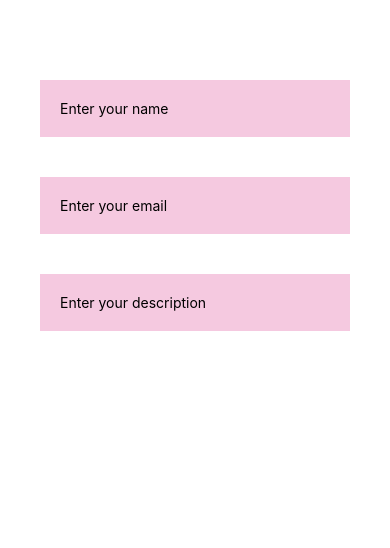
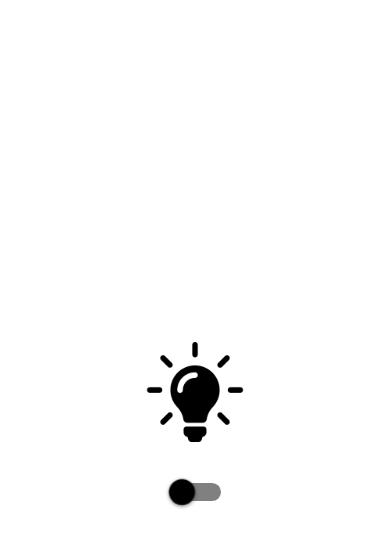
Before and after one commit to Ravindersharma83/NativeComponents, a React Native app: screen / in a window 390 px wide. Shown: the top 548 px of the page. Built offline with nearby package versions, Linux system fonts and the light colour scheme.

Commit message:
10- Switch Component

```diff
--- a/App.tsx
+++ b/App.tsx
@@ -7,6 +7,7 @@ import RefreshingFlatlist from './src/Components/RefreshingFlatlist'
 import FlatListLoadMore from './src/Components/FlatListLoadMore'
 import AlertComponent from './src/Components/AlertComponent'
 import DismissKeyboard from './src/Components/DismissKeyboard'
+import SwitchComponent from './src/Components/SwitchComponent'
 
 const App = () => {
   return (
@@ -16,7 +17,8 @@ const App = () => {
       // <RefreshingFlatlist/>
       // <FlatListLoadMore/>
       // <AlertComponent/>
-      <DismissKeyboard/>
+      // <DismissKeyboard/>
+      <SwitchComponent/>
   )
 }
 
--- /dev/null
+++ b/src/Components/SwitchComponent.js
@@ -0,0 +1,36 @@
+import { Image, StyleSheet, Switch, Text, View } from 'react-native'
+import React, { useState } from 'react'
+
+const SwitchComponent = () => {
+    const[enabled,setEnabled] = useState(false);
+
+    const toggleSwitch = ()=>{
+        setEnabled(previousState=>!previousState)
+        console.log(enabled);
+    }
+  return (
+    <View style={[styles.conatiner,{backgroundColor:enabled ? 'grey' : 'white'}]}>
+        {enabled ? <Image source={require('../images/bulbOn.png')} style={{height:100,width:100}}/>
+        : <Image source={require('../images/bulbOff.png')} style={{height:100,width:100}}/>
+        }
+        <Switch
+        trackColor={{false:'grey' , true:'green'}}
+        thumbColor={enabled ? 'yellow':'black'}
+        onValueChange={toggleSwitch}
+        value={enabled}
+        style={{ transform: [{ scaleX: 1.3 }, { scaleY: 1.3 }] , marginTop:40 }}
+      />
+    </View>
+  )
+}
+
+export default SwitchComponent
+
+const styles = StyleSheet.create({
+    conatiner:{
+        justifyContent:'center',
+        alignItems:'center',
+        flex:1,
+    },
+
+})
```
Also changed, not shown: src/images/bulbOff.png (added), src/images/bulbOn.png (added).
